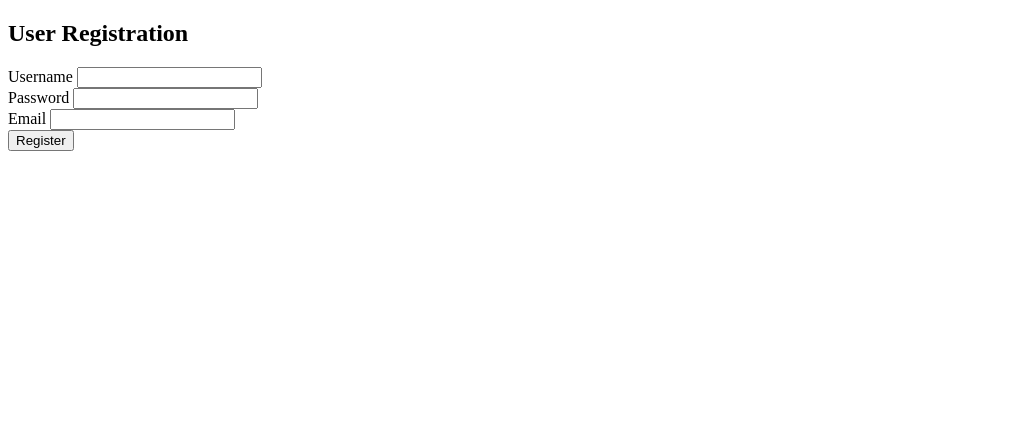
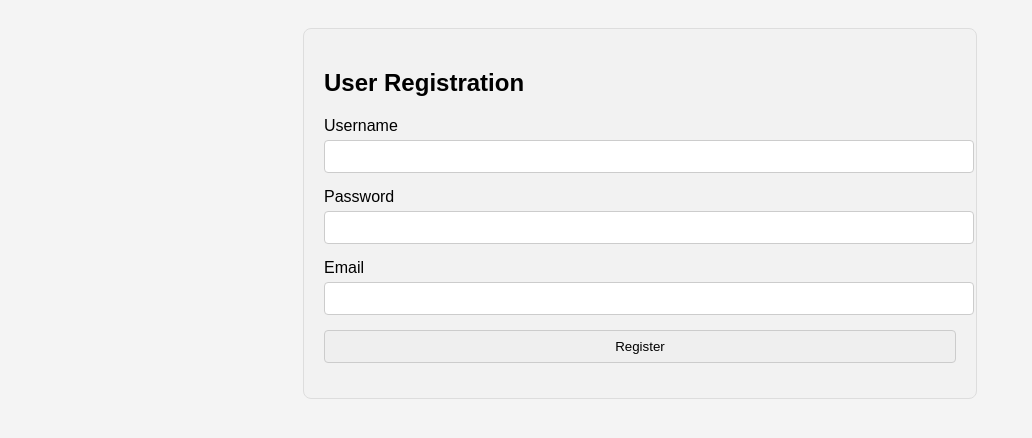
Before and after one commit to HoangVTu/Team1_project, a Flask app: page /register_acc in a window 1280 px wide. Shown: the top 438 px of the page, without its empty margins (0-1032 px from the left). Run offline with Flask 3, Linux system fonts and the light colour scheme.

Commit message:
Update register.html

```diff
--- a/note_app/templates/register.html
+++ b/note_app/templates/register.html
@@ -1,31 +1,73 @@
 <!DOCTYPE html>
-<html lang = "en">
+<html lang="en">
 <head>
-    <meta charset = "UTF-8">
-    <meta name = "viewport" content = "width=device-width, initial-scale=1.0">
+    <meta charset="UTF-8">
+    <meta name="viewport" content="width=device-width, initial-scale=1.0">
     <title>Create An Account</title>
+    <style>
+        body {
+            display: flex;
+            flex-direction: column;
+            align-items: center;
+            justify-content: center;
+            font-family: Arial, sans-serif;
+            background-color: #f4f4f4;
+        }
+        .container {
+            width: 50%;
+            background-color: #f2f2f2;
+            padding: 20px;
+            border: 1px solid #ddd;
+            border-radius: 8px;
+            margin-top: 20px;
+        }
+        .form-group {
+            margin-bottom: 15px;
+        }
+        .form-group label {
+            display: block;
+            margin-bottom: 5px;
+        }
+        .form-group input {
+            width: 100%;
+            padding: 8px;
+            border: 1px solid #ccc;
+            border-radius: 4px;
+        }
+        .form-group button {
+            background-color: #4CAF50;
+            color: white;
+            padding: 10px 20px;
+            border: none;
+            border-radius: 4px;
+            cursor: pointer;
+        }
+        .form-group button:hover {
+            background-color: #45a049;
+        }
+    </style>
 </head>
 <body>
-
-    <form method = "post" action = "/register_acc">
-        {{form.hidden_tag() }}
+    <div class="container">
+        <form method="post" action="/register_acc">
+            {{ form.hidden_tag() }}
             <h2>User Registration</h2>
-        <div>
-            {{form.username.label }}
-            {{form.username }}
+            <div class="form-group">
+                {{ form.username.label }}
+                {{ form.username }}
             </div>
-        <div>
-            {{form.password.label }}
-            {{form.password }}
+            <div class="form-group">
+                {{ form.password.label }}
+                {{ form.password }}
             </div>
-        <div>
-            {{form.email.label }}
-            {{form.email }}
+            <div class="form-group">
+                {{ form.email.label }}
+                {{ form.email }}
             </div>
-        <div>
-            {{form.submit }}
+            <div class="form-group">
+                {{ form.submit }}
             </div>
         </form>
-
+    </div>
 </body>
 </html>
```
Lines whose indentation alone changed are shown as unchanged.
